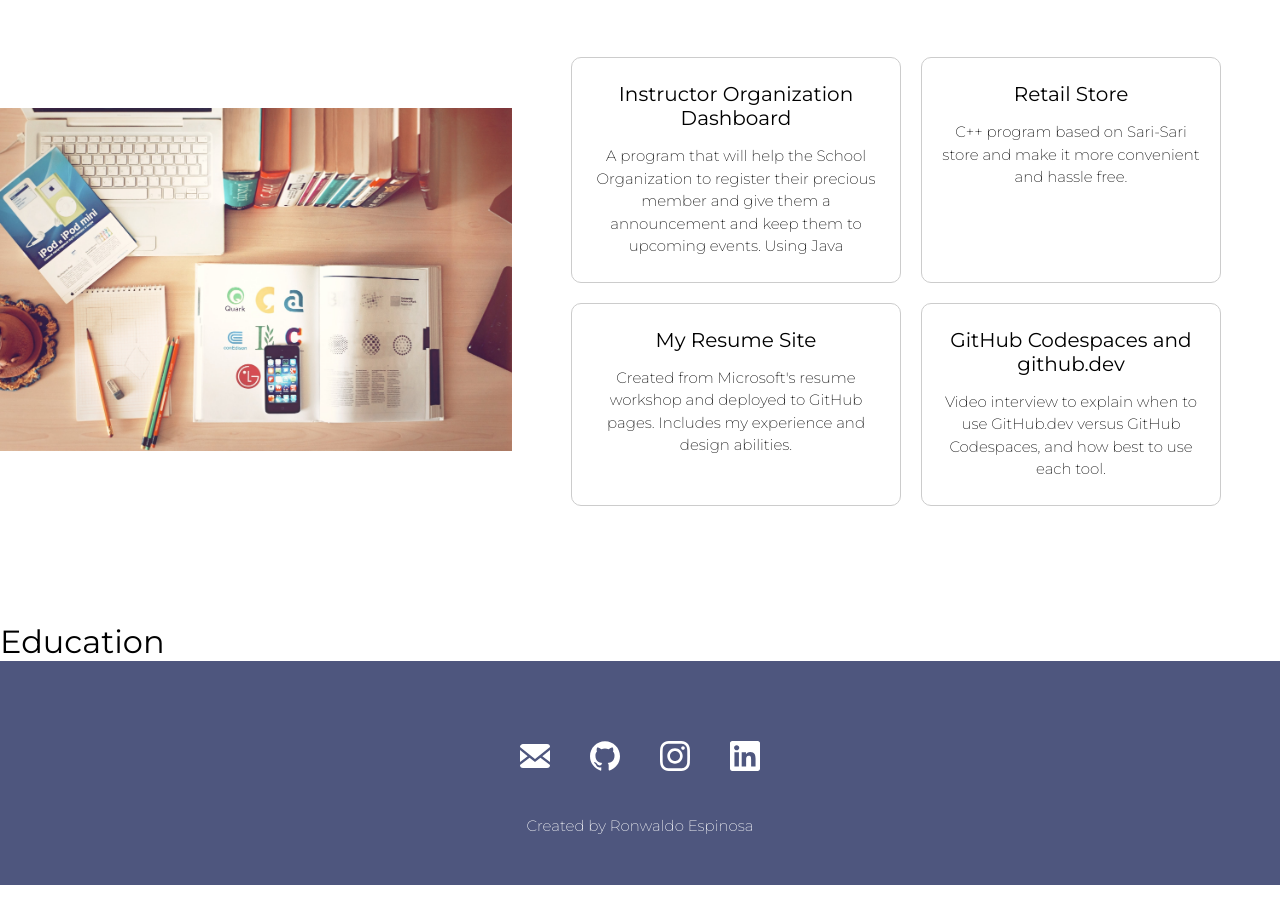
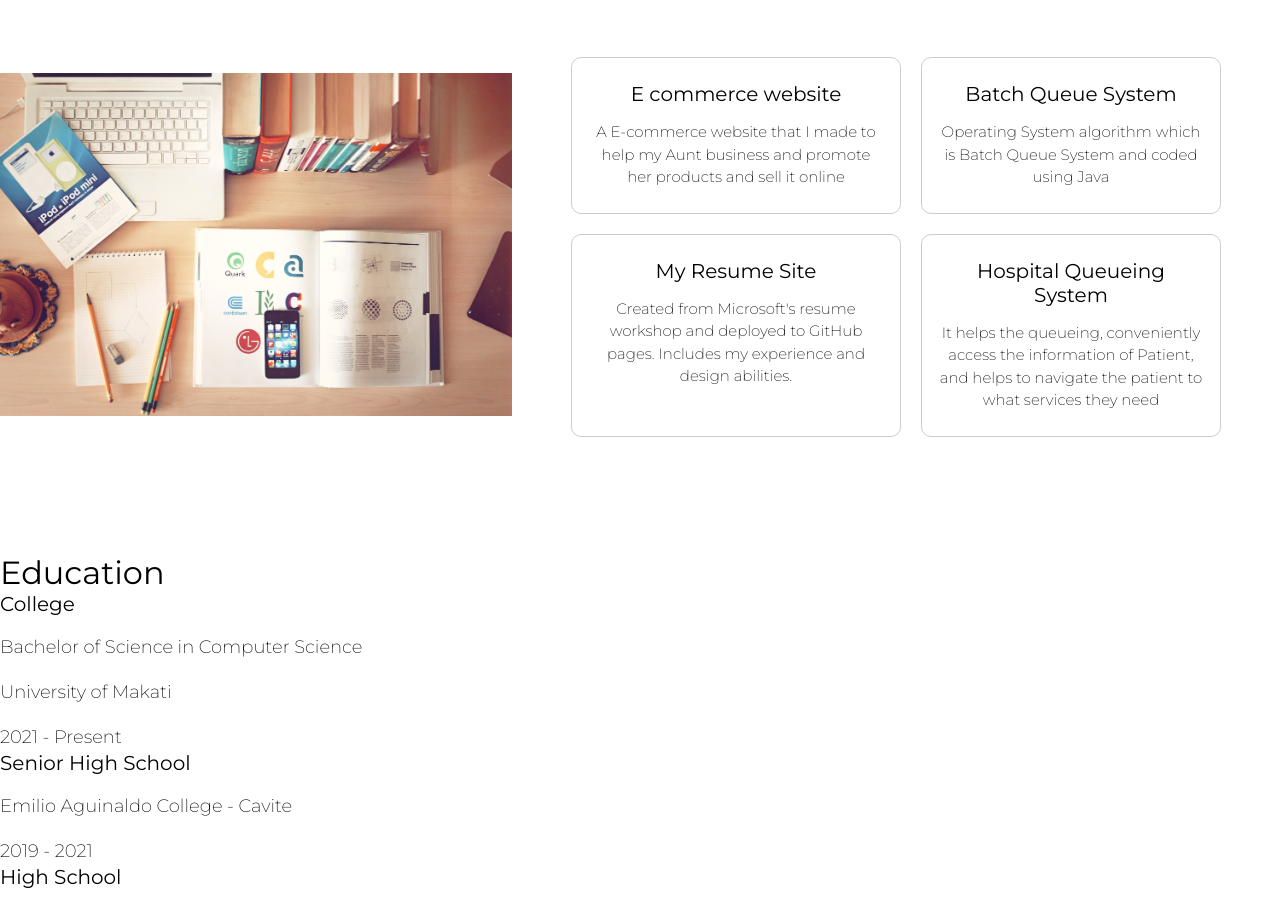
Before and after one commit to Ronnnzxc/first-website, a React (Vite) app: page / in a window 1280 px wide. Shown: the part 1880-2790 px from the top of the page. Before the commit the page ends 2765 px from the top, so only its background shows below. Built offline with nearby package versions, Linux system fonts and the light colour scheme.

Commit message:
final touch

```diff
--- a/src/Components/Education.jsx
+++ b/src/Components/Education.jsx
@@ -4,6 +4,29 @@ const Education = () => {
   return (
     <section className="light" id="education">
       <h2>Education</h2>
+      <div className="row">
+        <div className="col-6 col-12-medium">
+          <h3>College</h3>
+          <p>Bachelor of Science in Computer Science</p>
+          <p>University of Makati</p>
+          <p>2021 - Present</p>
+        </div>
+        <div className="col-6 col-12-medium">
+          <h3>Senior High School</h3>
+          <p> Emilio Aguinaldo College - Cavite</p>
+          <p>2019 - 2021</p>
+        </div>
+        <div className="col-6 col-12-medium">
+          <h3>High School</h3>
+          <p>Dasmariñas Integrated High School</p>
+          <p>2015 - 2019</p>
+        </div>
+        <div className="col-6 col-12-medium">
+          <h3>Elementary</h3>
+          <p>Sampaloc Elementary School</p>
+          <p>2009 - 2015</p>
+        </div>
+      </div>
     </section>
   );
 };
--- a/src/Components/Header.jsx
+++ b/src/Components/Header.jsx
@@ -25,6 +25,7 @@ const Header = () => {
       <a href="#about">About</a>
       <a href="#portfolio">Portfolio</a>
       <a href="#footer">Contact</a>
+      <a href="#education">Education</a>
     </div>
   );
 };
--- a/src/Components/Portfolio.jsx
+++ b/src/Components/Portfolio.jsx
@@ -31,28 +31,27 @@ const imageAltText = "desktop with books and laptop";
  */
 const projectList = [
   {
-    title: "Instructor Organization Dashboard",
+    title: "E commerce website",
     description:
-      "A program that will help the School Organization to register their precious member and give them a announcement and keep them to upcoming events. Using Java",
-    url: "https://dev.to/azure/10-things-to-know-about-azure-static-web-apps-3n4i",
+      "A E-commerce website that I made to help my Aunt business and promote her products and sell it online",
+    url: "https://github.com/Ronzxc/web-dev-project.git",
   },
   {
-    title: "Retail Store",
-    description:
-      "C++ program based on Sari-Sari store and make it more convenient and hassle free.",
-    url: "https://github.com/microsoft/web-dev-for-beginners",
+    title: "Batch Queue System",
+    description: "Operating System algorithm which is Batch Queue System and coded using Java",
+    url: "https://github.com/Ronzxc/ProjectOS.git",
   },
   {
     title: "My Resume Site",
     description:
       "Created from Microsoft's resume workshop and deployed to GitHub pages. Includes my experience and design abilities.",
-    url: "https://github.com/microsoft/workshop-library/tree/main/full/build-resume-website",
+    url: "https://github.com/Ronnnzxc/first-website.git",
   },
   {
-    title: "GitHub Codespaces and github.dev",
+    title: "Hospital Queueing System ",
     description:
-      "Video interview to explain when to use GitHub.dev versus GitHub Codespaces, and how best to use each tool.",
-    url: "https://www.youtube.com/watch?v=c3hHhRME_XI",
+      "It helps the queueing, conveniently access the information of Patient, and helps to navigate the patient to what services they need",
+    url: "https://github.com/krishadn/dsa-project.git",
   },
 ];
 
```
